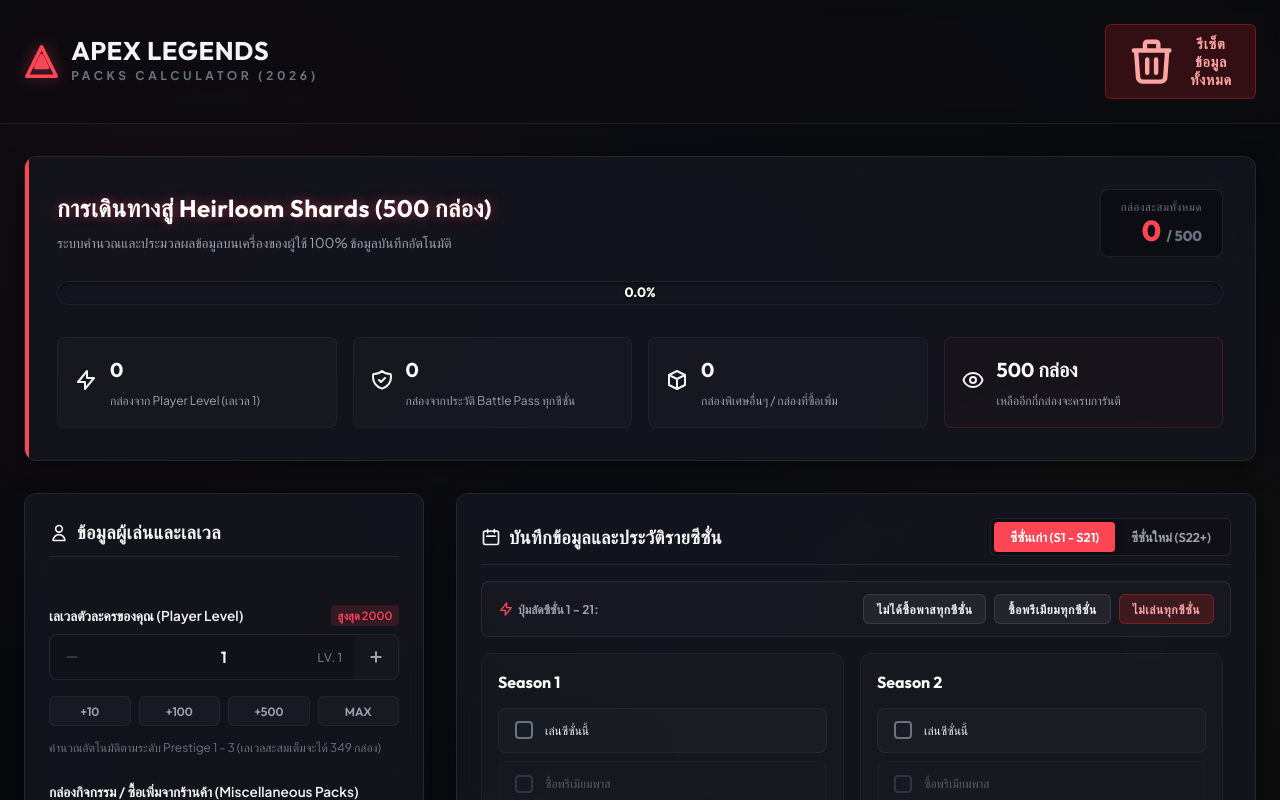
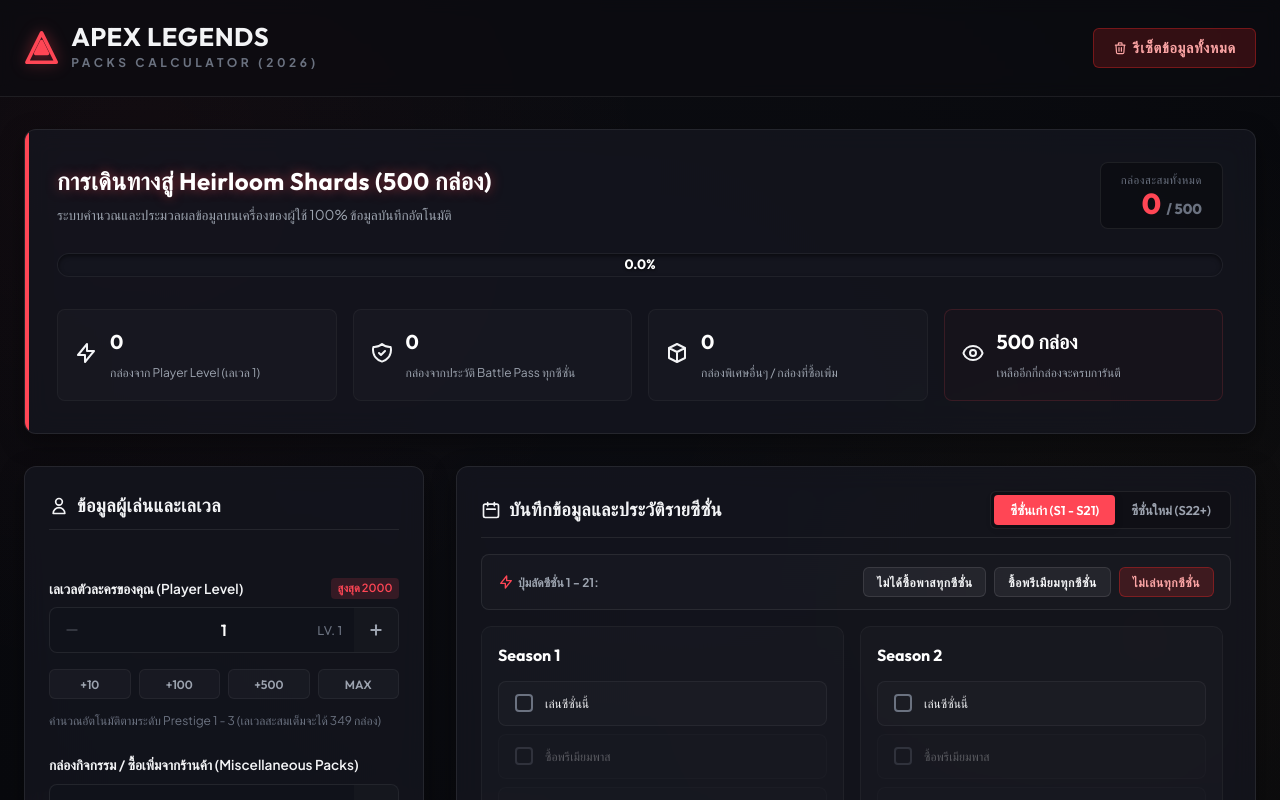
Before and after one commit to Bandidkw/apex-calculator-pack, a Vue app in the folder apex frontend/: page / in a window 1280 px wide. Shown: the top 800 px of the page. Built offline with nearby package versions, Linux system fonts and the light colour scheme.

Commit message:
Optimize reset button size in header for better aesthetics

```diff
--- a/apex frontend/src/App.vue
+++ b/apex frontend/src/App.vue
@@ -43,9 +43,10 @@ const seasonEraTab = ref<"old" | "new">("old");
       </div>
       <div class="actions-area">
         <button
-          class="btn btn-danger"
+          class="btn btn-danger btn-sm"
           @click="resetAll"
           title="Reset all data to default"
+          style="display: flex; align-items: center; gap: 0.35rem;"
         >
           <svg
             class="w-4 h-4"
@@ -53,6 +54,7 @@ const seasonEraTab = ref<"old" | "new">("old");
             stroke="currentColor"
             viewBox="0 0 24 24"
             xmlns="http://www.w3.org/2000/svg"
+            style="width: 0.9rem; height: 0.9rem"
           >
             <path
               stroke-linecap="round"
```
